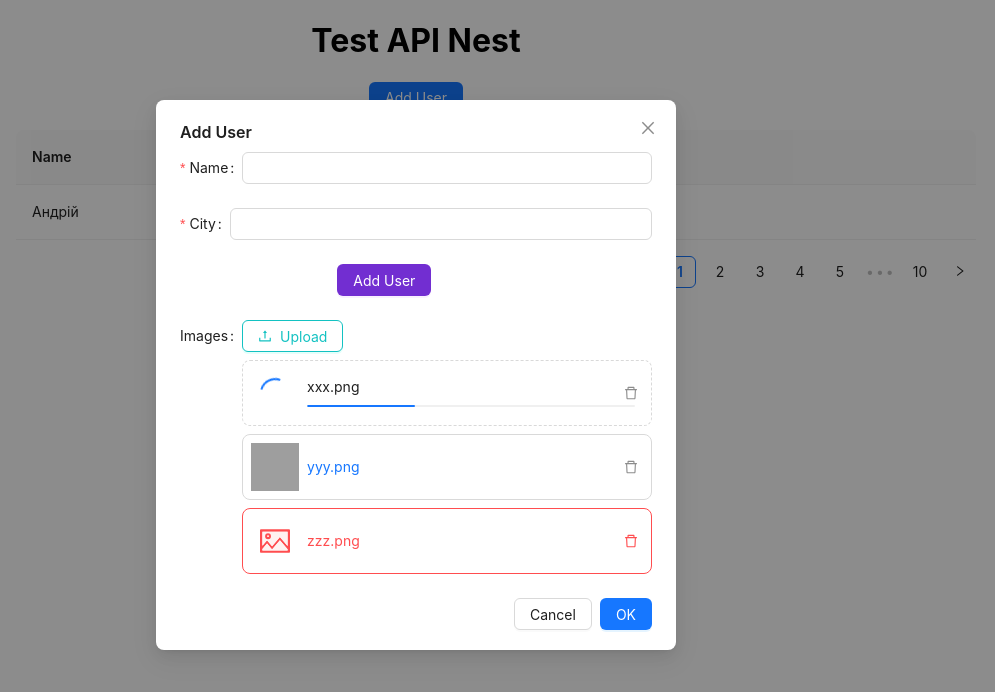
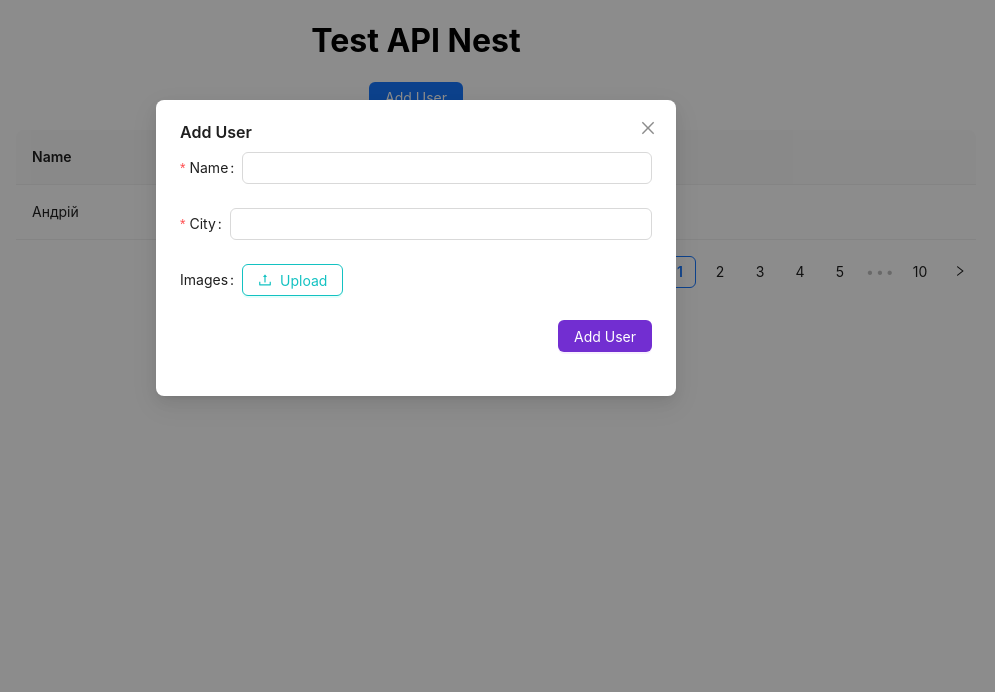
Before and after one commit to AndriiMelnikk/react-user-img-api--test, a React (Create React App) app: page / in a window 1280 px wide. Both pictures are taken after a click on the button "Add User". Shown: the top 692 px of the page, without its empty margins (224-1219 px from the left). Built offline with nearby package versions, Linux system fonts and the light colour scheme; grey boxes are pictures that could not be loaded.

Commit message:
finished create ux

```diff
--- a/src/page/component/AddUser.tsx
+++ b/src/page/Home/component/AddUser.tsx
@@ -1,8 +1,7 @@
 import { useState } from "react";
 import { Modal, Button } from "antd";
 
-import CustomForm from "./CustomForm";
-
+import CustomForm from "./CustomForm/index.";
 
 const AddUser = () => {
     const [isModalOpen, setIsModalOpen] = useState(false);
@@ -16,6 +15,7 @@ const AddUser = () => {
                 title="Add User"
                 open={isModalOpen}
                 onCancel={() => setIsModalOpen(false)}
+                footer={null}
             >
                 <CustomForm />
             </Modal>
--- /dev/null
+++ b/src/page/Home/component/CustomForm/UploadPhoto.tsx
@@ -0,0 +1,43 @@
+import React, { useState } from "react";
+import { Upload, Button, message } from "antd";
+import { UploadOutlined } from "@ant-design/icons";
+import type { RcFile } from "antd/es/upload/interface";
+
+import type { UploadFile } from "antd";
+
+const UploadPhoto: React.FC = () => {
+  const [fileList, setFileList] = useState<UploadFile[]>([]);
+  const [rawFile, setRawFile] = useState<RcFile | null>(null);
+
+  const handleBeforeUpload = (file: RcFile) => {
+    const isImage = file.type.startsWith("image/");
+    if (!isImage) {
+      message.error("Можна завантажити лише зображення");
+      return Upload.LIST_IGNORE;
+    }
+
+    setRawFile(file);
+    setFileList([file]);
+    return false;
+  };
+
+  return (
+    <Upload
+      action="https://660d2bd96ddfa2943b33731c.mockapi.io/api/upload"
+      listType="picture"
+      beforeUpload={handleBeforeUpload}
+      multiple
+      accept="image/*"
+      onRemove={() => {
+        setFileList([]);
+        setRawFile(null);
+      }}
+    >
+      <Button color="cyan" variant="outlined" icon={<UploadOutlined />}>
+        Upload
+      </Button>
+    </Upload>
+  );
+};
+
+export default UploadPhoto;
--- /dev/null
+++ b/src/page/Home/component/CustomForm/index..tsx
@@ -0,0 +1,59 @@
+import React from "react";
+import { Form, Input, Button } from "antd";
+
+import UploadPhoto from "./UploadPhoto";
+import { FormValues } from "../../../../types/form";
+
+const CustomForm: React.FC = () => {
+  const [form] = Form.useForm();
+
+  const onFinish = (values: FormValues) => {
+    console.log("Success:", values);
+  };
+
+  const onFinishFailed = (errorInfo: any) => {
+    console.log("Failed:", errorInfo);
+  };
+
+  return (
+    <Form
+      form={form}
+      name="add user"
+      initialValues={{ remember: true }}
+      onFinish={onFinish}
+      onFinishFailed={onFinishFailed}
+      autoComplete="off"
+    >
+      <Form.Item
+        label="Name"
+        name="name"
+        rules={[{ required: true, message: "Please input your name!" }]}
+      >
+        <Input />
+      </Form.Item>
+
+      <Form.Item
+        label="City"
+        name="city"
+        rules={[{ required: true, message: "Please input your city!" }]}
+      >
+        <Input />
+      </Form.Item>
+
+      <Form.Item label="Images" name="image" valuePropName="fileList">
+        <UploadPhoto />
+      </Form.Item>
+
+      <Form.Item
+        wrapperCol={{ offset: 8, span: 16 }}
+        style={{ textAlign: "right" }}
+      >
+        <Button color="purple" variant="solid" htmlType="submit">
+          Add User
+        </Button>
+      </Form.Item>
+    </Form>
+  );
+};
+
+export default CustomForm;
--- a/src/page/Home.tsx
+++ b/src/page/Home/index.tsx
@@ -1,7 +1,7 @@
 import { Col, Row } from "antd";
 
 import AddUser from "./component/AddUser";
-import Table from "../components/Table";
+import Table from "../../components/Table";
 
 const Home = () => {
     return (
--- a/src/page/component/CustomForm.tsx
+++ /dev/null
@@ -1,96 +0,0 @@
-import React from "react";
-import { Form, Input, Button, Upload, message } from "antd";
-
-import { UploadOutlined } from "@ant-design/icons";
-
-import type { UploadFile } from "antd";
-
-interface FormValues {
-  name: string;
-  city: string;
-  image: any;
-}
-
-const CustomForm: React.FC = () => {
-  const [form] = Form.useForm();
-
-  const onFinish = (values: FormValues) => {
-    console.log("Success:", values);
-  };
-
-  const onFinishFailed = (errorInfo: any) => {
-    console.log("Failed:", errorInfo);
-  };
-
-  const fileList: UploadFile[] = [
-    {
-      uid: "0",
-      name: "xxx.png",
-      status: "uploading",
-      percent: 33,
-    },
-    {
-      uid: "-1",
-      name: "yyy.png",
-      status: "done",
-      url: "https://zos.alipayobjects.com/rmsportal/jkjgkEfvpUPVyRjUImniVslZfWPnJuuZ.png",
-      thumbUrl:
-        "https://zos.alipayobjects.com/rmsportal/jkjgkEfvpUPVyRjUImniVslZfWPnJuuZ.png",
-    },
-    {
-      uid: "-2",
-      name: "zzz.png",
-      status: "error",
-    },
-  ];
-
-  return (
-    <Form
-      form={form}
-      name="add user"
-      initialValues={{ remember: true }}
-      onFinish={onFinish}
-      onFinishFailed={onFinishFailed}
-      autoComplete="off"
-    >
-      <Form.Item
-        label="Name"
-        name="name"
-        rules={[{ required: true, message: "Please input your name!" }]}
-      >
-        <Input />
-      </Form.Item>
-
-      <Form.Item
-        label="City"
-        name="city"
-        rules={[{ required: true, message: "Please input your city!" }]}
-      >
-        <Input />
-      </Form.Item>
-
-      <Form.Item wrapperCol={{ offset: 8, span: 16 }}>
-        <Button color="purple" variant="solid" htmlType="submit">
-          Add User
-        </Button>
-      </Form.Item>
-
-      <Form.Item label="Images" name="image" valuePropName="fileList">
-        <Upload
-          action="https://660d2bd96ddfa2943b33731c.mockapi.io/api/upload"
-          listType="picture"
-          defaultFileList={fileList}
-          onRemove={(file) => {
-            console.log(file);
-          }}
-        >
-          <Button color="cyan" variant="outlined" icon={<UploadOutlined />}>
-            Upload
-          </Button>
-        </Upload>
-      </Form.Item>
-    </Form>
-  );
-};
-
-export default CustomForm;
--- /dev/null
+++ b/src/types/form.ts
@@ -0,0 +1,5 @@
+ export interface FormValues {
+  name: string;
+  city: string;
+  image: any;
+}
--- a/src/types/user.ts
+++ b/src/types/user.ts
@@ -1,4 +1,4 @@
-export type UserType = {
+export interface UserType {
     _id: string;
     name: string;
     city: string;
```
